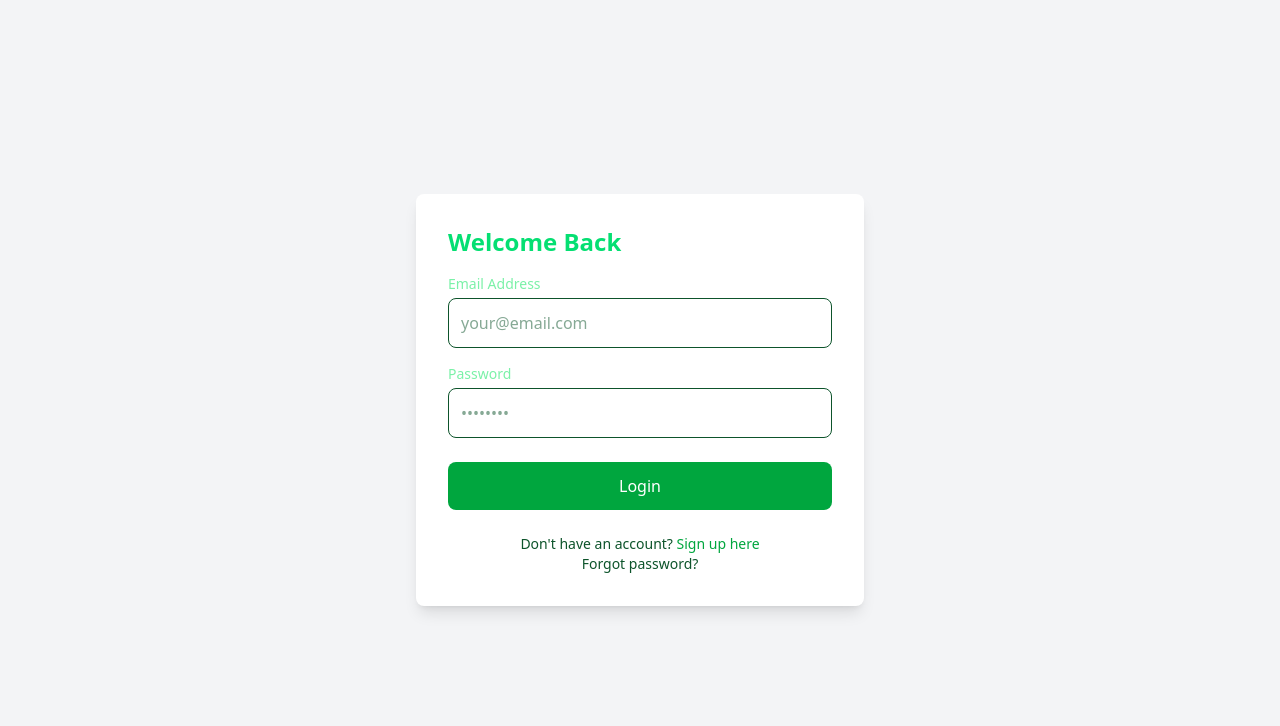
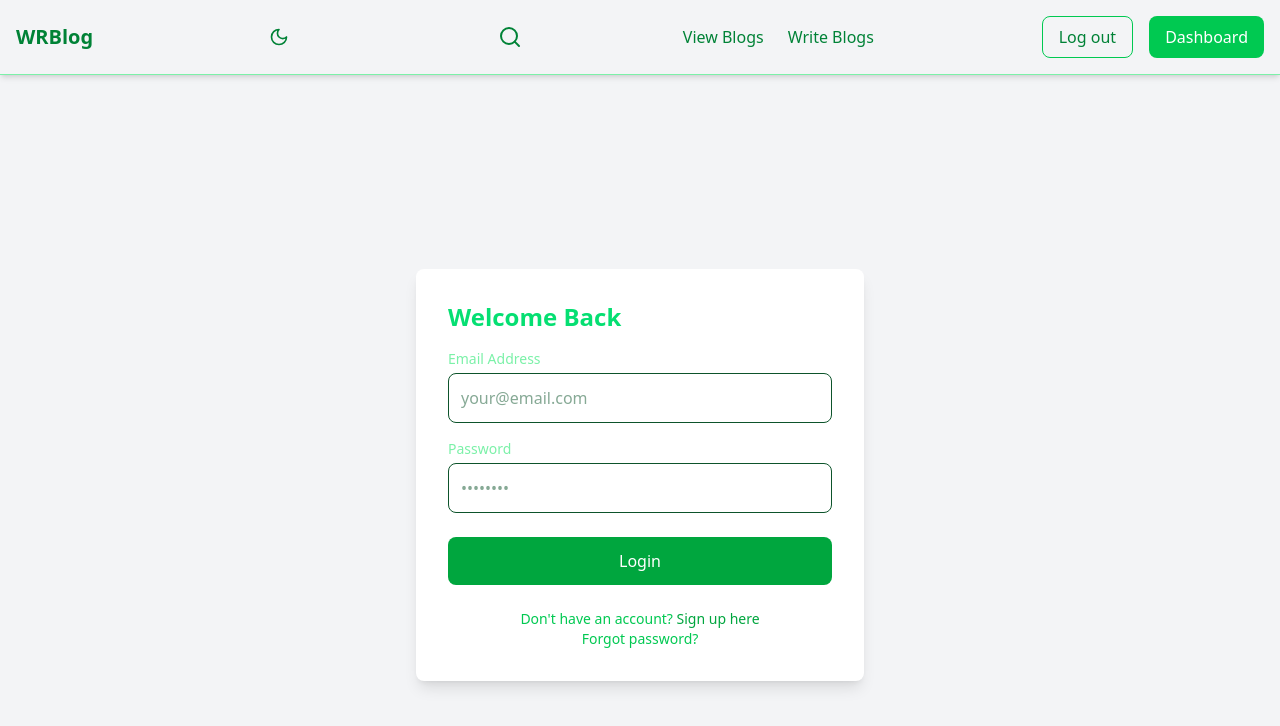
Before and after one commit to Olamilekan18/WRBlog, a React (Vite) app in the folder frontend/: page /login in a window 1280 px wide. Shown: the top 726 px of the page. Built offline with nearby package versions, Linux system fonts and the light colour scheme.

Commit message:
fixed likes issues

```diff
--- a/frontend/src/Components/HomeNavbar.jsx
+++ b/frontend/src/Components/HomeNavbar.jsx
@@ -38,7 +38,7 @@ const { isDark, toggle } = useDarkMode();
       isDark ? "bg-gray-900 text-white border-gray-700" : "bg-gray-100 text-green-700 border-green-300"
     }`}>
       {/* Logo */}
-      <div className="text-xl font-bold"><a href="/">WRBlog</a></div>
+      <div className="text-xl font-bold"><a href="/home">WRBlog</a></div>
 
       {/* Dark Mode Toggle (Desktop) */}
       <button
--- a/frontend/src/Components/Navbar.jsx
+++ b/frontend/src/Components/Navbar.jsx
@@ -28,8 +28,8 @@ const { isDark, toggle } = useDarkMode();
       {/* Dark Mode Toggle (Desktop) */}
       <button
         onClick={toggle}
-        className={`hidden cursor-pointer md:block p-2 rounded border ${
-          isDark ? "border-gray-600 hover:bg-gray-700" : "border-green-300 hover:bg-green-200"
+        className={`hidden cursor-pointer md:block p-2 rounded  ${
+          isDark ? "border-gray-600 hover:bg-gray-700" : " hover:bg-green-200"
         }`}
       >
         {isDark ? <Sun size={20} /> : <Moon size={20} />}
--- a/frontend/src/Pages/Signup.jsx
+++ b/frontend/src/Pages/Signup.jsx
@@ -2,6 +2,7 @@ import { useState } from "react";
 import axios from "axios";
 import { useNavigate } from "react-router-dom";
 import ForgotPassword from "../Components/ForgotPassword";
+import HomeNavbar from "../Components/homeNavbar";
 
 const AuthForm = ({ isDark, type, onAuthSuccess }) => {
     axios.defaults.baseURL = "http://localhost:5000";
@@ -65,7 +66,9 @@ const AuthForm = ({ isDark, type, onAuthSuccess }) => {
 
 
   return (
-    <div className={`min-h-screen flex items-center justify-center ${isDark ? "bg-gray-900 text-white" : "bg-gray-100 text-green-900"}`}>
+    <div>
+      <HomeNavbar/>
+    <div className={`min-h-screen flex items-center justify-center ${isDark ? " text-white" : " text-green-900"}`}>
       <div className="p-8 max-w-md w-full shadow-lg rounded-lg bg-white dark:bg-green-800">
         <h2 className="text-2xl font-semibold mb-4 text-green-400">
           {type === "signup" ? "Create Account" : "Welcome Back"}
@@ -170,17 +173,18 @@ const AuthForm = ({ isDark, type, onAuthSuccess }) => {
             </p>
           ) : (
 
-            <p className="text-sm">
+            <p className="text-sm dark: text-green-500">
               Don't have an account?{" "}
-              <a href="/signup" className="text-green-600 hover:underline dark:text-green-400">
+              <a href="/signup" className="text-green-600 hover:underline dark:text-green-200">
                 Sign up here
               </a>
-              <ForgotPassword />
+              <ForgotPassword className="block text-sm text-green-300 font-medium mb-1" />
             </p>
           )}
         </div>
       </div>
     </div>
+    </div>
   );
 };
 
```
Also changed, not shown: 1 other file (tests, documents, lock files or other folders).
